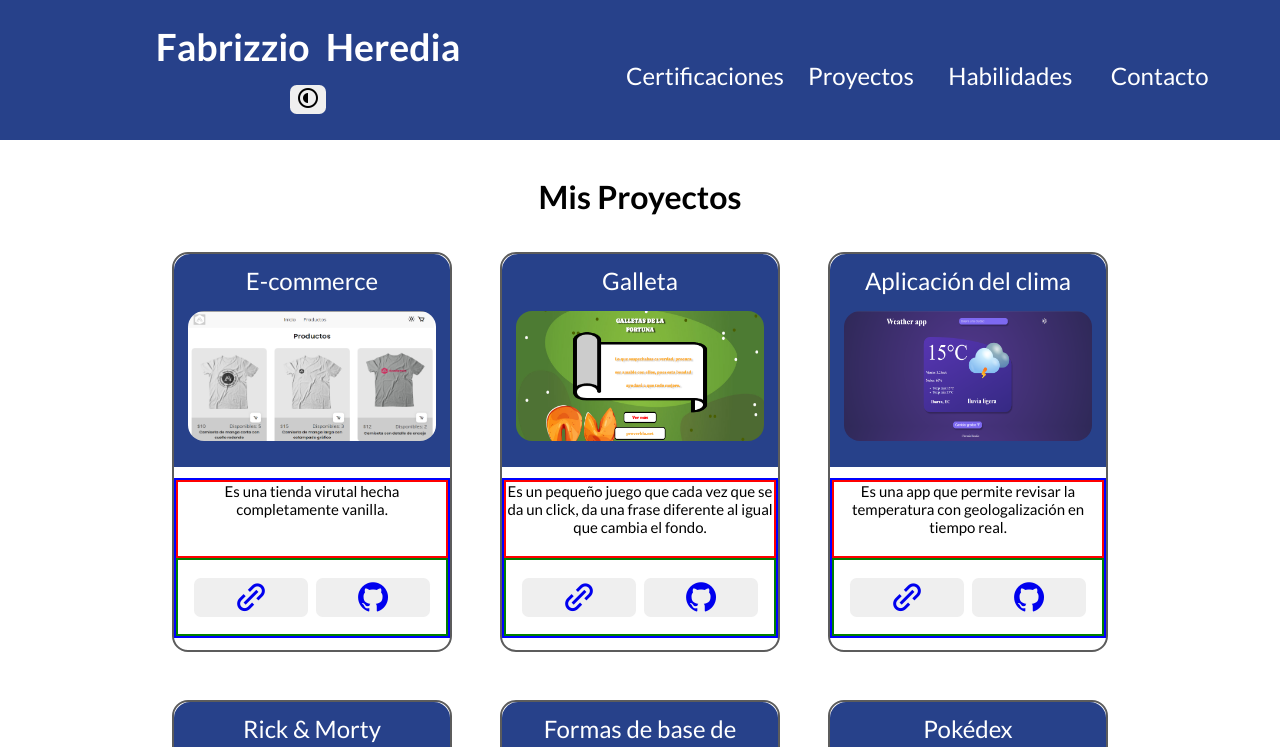
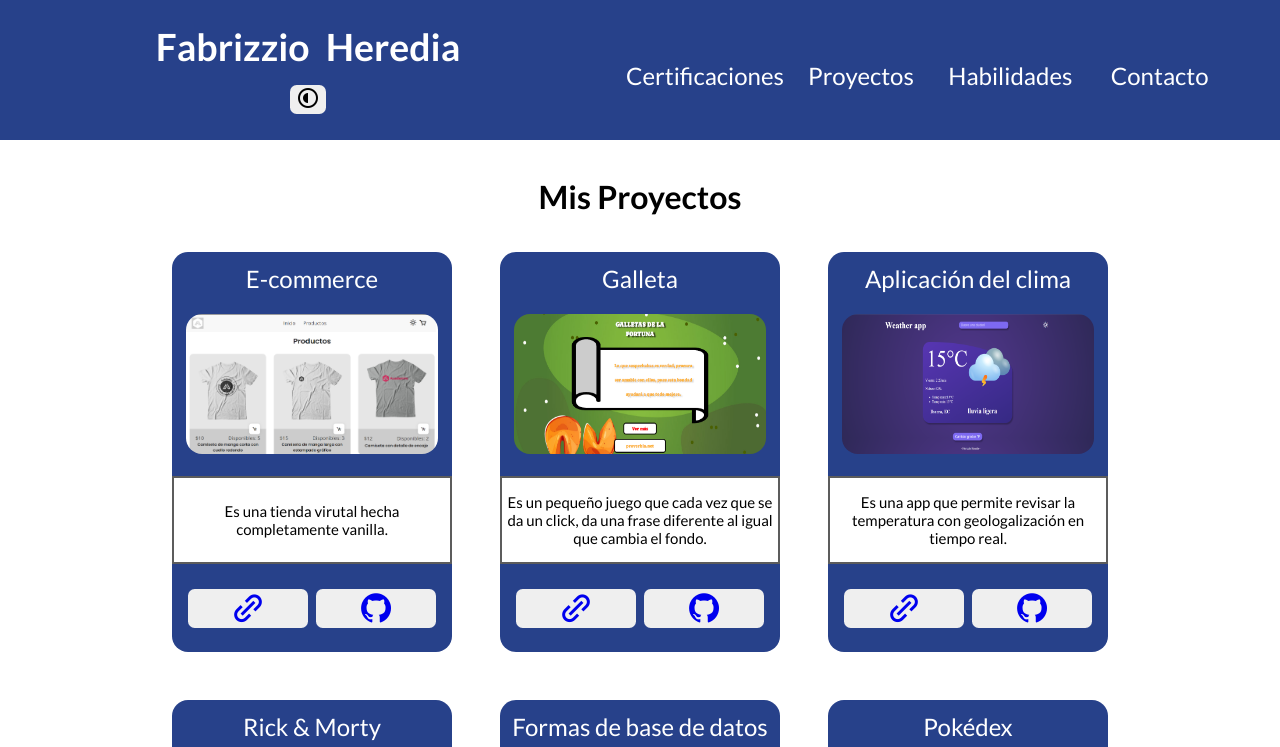
Before and after one commit to fabryfh/Portfolio-Fabrizzio-Heredia, a React (Vite) app: page /#/projects in a window 1280 px wide. Shown: the top 747 px of the page. Built offline with nearby package versions, Linux system fonts and the light colour scheme.

Commit message:
Update projects Links 3

```diff
--- a/src/pages/styles/ProjectsPage.css
+++ b/src/pages/styles/ProjectsPage.css
@@ -27,11 +27,11 @@
 }
 
 .project__groups {
-    border: 2px solid rgb(92, 92, 92);
+    /* border: 2px solid rgb(92, 92, 92); */
     border-radius: 1em;
     width: 100%;
-    height: 420px;
-    max-width: 320px;
+    height: 500px;
+    max-width: 350px;
     align-items: center;
     text-align: center;
     transition: 0.2s ease-in-out;
@@ -43,18 +43,20 @@
     border-radius: 1em 1em 0em 0em;
     background-color: var(--color-primary);
     width: 100%;
-    height: 13.3em;
+    height: 16em;
 }
 .project__group__2{
-    border: 2px solid blue;
+    /* border: 2px solid blue; */
+    border-radius: 0em 0em 1em 1em;
     display: grid;
     grid-template-rows: 1fr 1fr;
     width: 100%;
-    height: 10em;
+    height: 15.2em;
+    background-color: var(--color-primary);
 }
 
 .project__btn__card__container{
-    border: 2px solid green;
+    /* border: 2px solid green; */
     display: grid;
     grid-template-columns: 1fr 1fr;
     justify-content: center;
@@ -74,19 +76,23 @@
 .project__image {
     border-radius: 1em;
     width: 100%;
-    height: 130px;
+    height: 170px;
     max-width: 90%;
     margin: auto;
-    margin-top: 1em;
+    margin-top: 1.1em;
     transition: 0.2s ease-in-out;
 }
 
 
 .project__description {
-    border: 2px solid red;
-    font-size: 17px;
+    border: 2px solid rgb(92, 92, 92);
+    font-size: 20px;
     width: 100%;
     color: var(--color-font-third-dark);
+    background-color: var(--color-secundary);
+    display: flex;
+    justify-content: center;
+    align-items: center;
   }
 
   @media (min-width: 700px) {
@@ -105,4 +111,20 @@
         height: 400px;
         max-width: 280px;
     }
+    .project__image {
+        height: 140px;
+        max-width: 90%;
+        margin-top: 1.3em;
+    }
+    .project__group__1{
+        height: 14em;
+    }
+    .project__group__2{
+        border-radius: 0em 0em 1em 1em;
+        display: grid;
+        grid-template-rows: 1fr 1fr;
+        width: 100%;
+        height: 11em;
+        background-color: var(--color-primary);
+    }
 }
```
